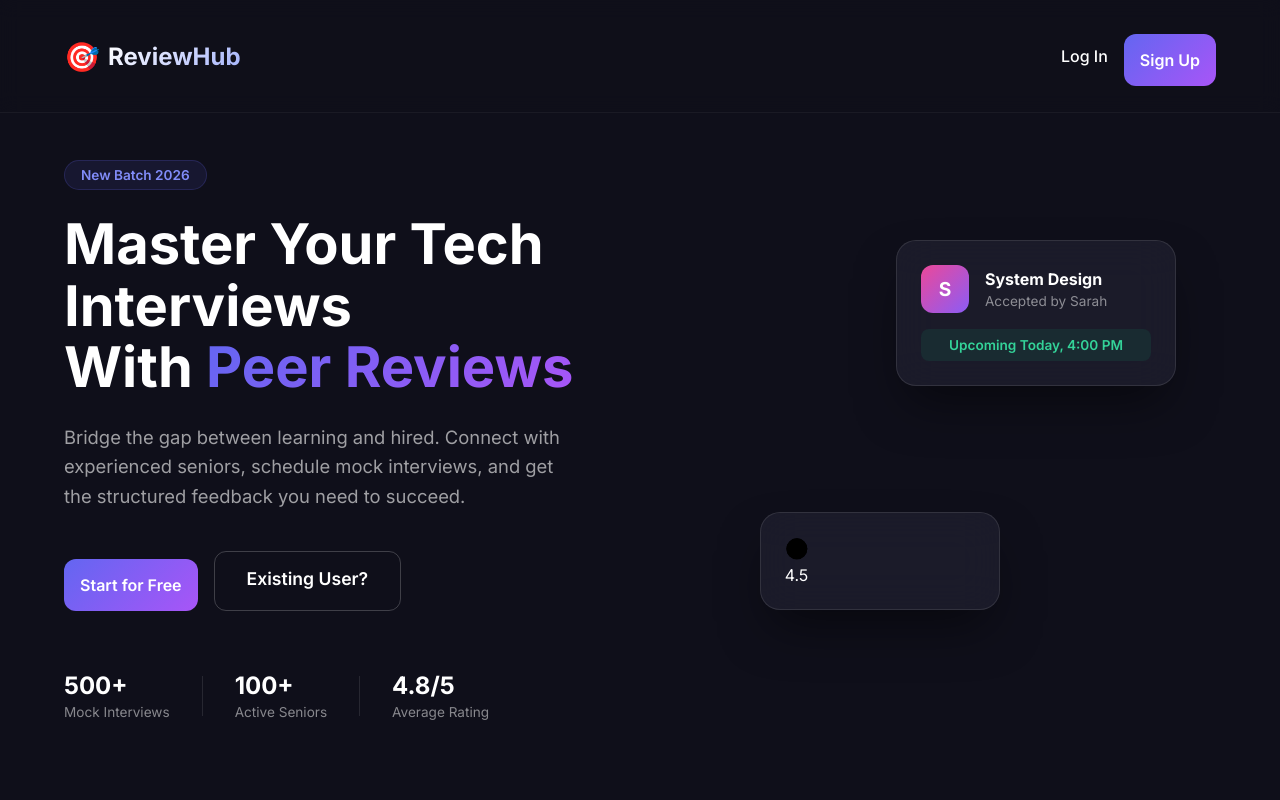
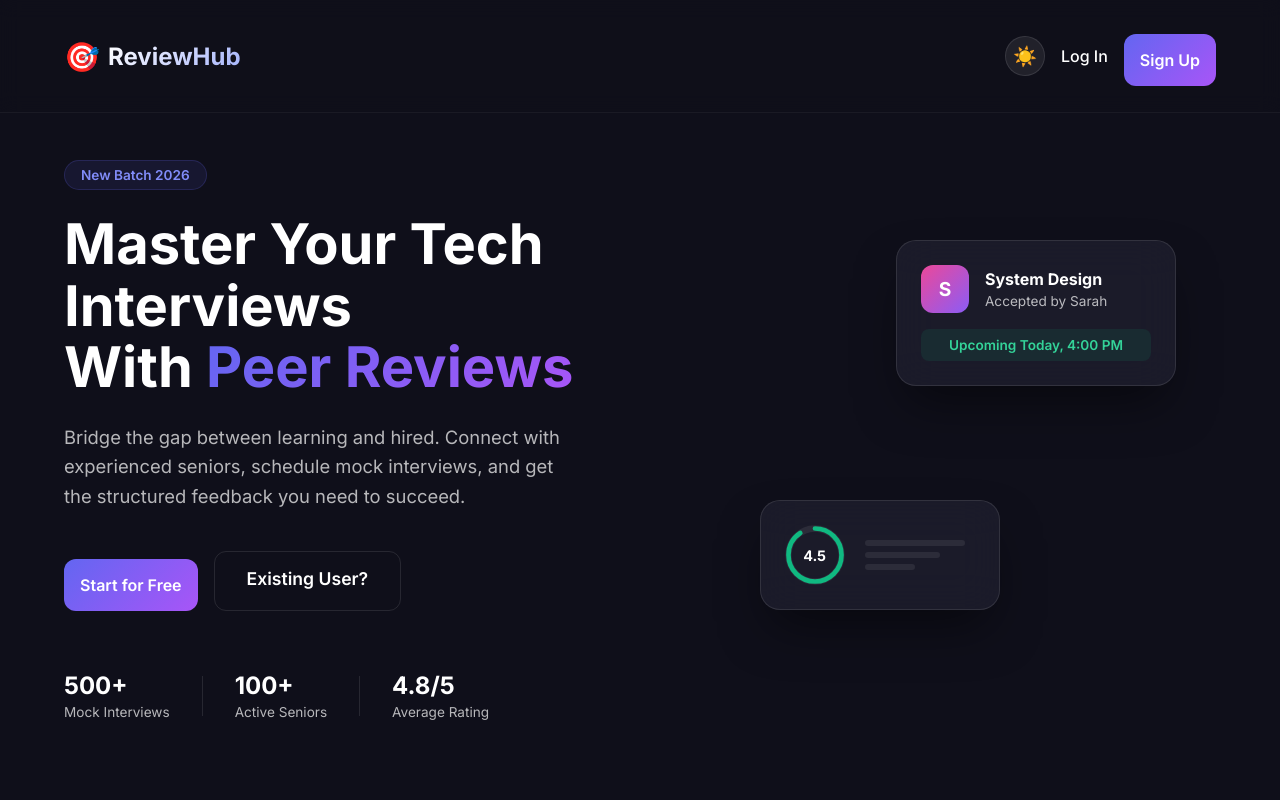
Before and after one commit to kpmisthah/review-system-frontend, a React (Vite) app: page / in a window 1280 px wide. Shown: the top 800 px of the page. Built offline with nearby package versions, Linux system fonts and the light colour scheme; no server answers.

Commit message:
feat(pages): redesign Home page

```diff
--- a/src/pages/Home.css
+++ b/src/pages/Home.css
@@ -1,10 +1,11 @@
 /* Global Home Styles */
 .home-page {
-    background-color: #0f0f1a;
+    background-color: var(--bg-primary);
     min-height: 100vh;
-    color: #fff;
+    color: var(--text-primary);
     font-family: 'Inter', system-ui, -apple-system, sans-serif;
     overflow-x: hidden;
+    transition: background-color 0.3s ease;
 }
 
 /* Nav */
@@ -14,10 +15,10 @@
     top: 0;
     left: 0;
     right: 0;
-    background: rgba(15, 15, 26, 0.8);
+    background: var(--glass-bg);
     backdrop-filter: blur(10px);
     z-index: 100;
-    border-bottom: 1px solid rgba(255, 255, 255, 0.05);
+    border-bottom: 1px solid var(--glass-border);
 }
 
 .nav-container {
@@ -35,6 +36,7 @@
     gap: 8px;
     font-size: 1.5rem;
     font-weight: 700;
+    color: var(--text-primary);
 }
 
 .brand-icon {
@@ -42,7 +44,14 @@
 }
 
 .brand-text {
-    background: linear-gradient(135deg, #fff 0%, #a5b4fc 100%);
+    background: linear-gradient(135deg, var(--text-primary) 0%, #a5b4fc 100%);
+    -webkit-background-clip: text;
+    background-clip: text;
+    -webkit-text-fill-color: transparent;
+}
+
+[data-theme='light'] .brand-text {
+    background: linear-gradient(135deg, var(--primary) 0%, var(--accent) 100%);
     -webkit-background-clip: text;
     background-clip: text;
     -webkit-text-fill-color: transparent;
@@ -77,6 +86,12 @@
     border: 1px solid rgba(99, 102, 241, 0.2);
 }
 
+[data-theme='light'] .badge-new {
+    color: var(--primary);
+    border-color: var(--primary);
+    background: rgba(99, 102, 241, 0.1);
+}
+
 .hero-content h1 {
     font-size: 3.5rem;
     line-height: 1.1;
@@ -93,7 +108,7 @@
 
 .hero-subtitle {
     font-size: 1.15rem;
-    color: rgba(255, 255, 255, 0.6);
+    color: var(--text-secondary);
     line-height: 1.6;
     margin-bottom: 40px;
     max-width: 500px;
@@ -107,7 +122,7 @@
 
 /* Auth Buttons */
 .btn-text {
-    color: #fff;
+    color: var(--text-primary);
     text-decoration: none;
     font-weight: 500;
     transition: color 0.2s;
@@ -141,8 +156,8 @@
 
 .btn-outline {
     background: transparent;
-    color: #fff;
-    border: 1px solid rgba(255, 255, 255, 0.2);
+    color: var(--text-primary);
+    border: 1px solid var(--border-color);
     padding: 16px 32px;
     font-size: 1.1rem;
     border-radius: 12px;
@@ -152,8 +167,8 @@
 }
 
 .btn-outline:hover {
-    border-color: #fff;
-    background: rgba(255, 255, 255, 0.05);
+    border-color: var(--text-primary);
+    background: var(--bg-card-hover);
 }
 
 /* Stats */
@@ -171,19 +186,19 @@
 .stat-number {
     font-size: 1.5rem;
     font-weight: 700;
-    color: #fff;
+    color: var(--text-primary);
 }
 
 .stat-label {
     font-size: 0.85rem;
-    color: rgba(255, 255, 255, 0.5);
+    color: var(--text-secondary);
     margin-top: 4px;
 }
 
 .stat-divider {
     width: 1px;
     height: 40px;
-    background: rgba(255, 255, 255, 0.1);
+    background: var(--border-color);
 }
 
 /* Hero Visual & Animations */
@@ -194,12 +209,12 @@
 
 .visual-card {
     position: absolute;
-    background: rgba(30, 30, 46, 0.8);
+    background: var(--bg-card);
     backdrop-filter: blur(20px);
-    border: 1px solid rgba(255, 255, 255, 0.1);
+    border: 1px solid var(--border-color);
     border-radius: 20px;
     padding: 24px;
-    box-shadow: 0 25px 50px -12px rgba(0, 0, 0, 0.5);
+    box-shadow: 0 25px 50px -12px var(--shadow-color);
 }
 
 .floating-card-1 {
@@ -238,18 +253,19 @@
     justify-content: center;
     font-weight: 700;
     font-size: 1.2rem;
+    color: #fff;
 }
 
 .card-header h4 {
     margin: 0;
     font-size: 1rem;
-    color: #fff;
+    color: var(--text-primary);
 }
 
 .card-header p {
     margin: 4px 0 0;
     font-size: 0.85rem;
-    color: rgba(255, 255, 255, 0.5);
+    color: var(--text-secondary);
 }
 
 .card-status {
@@ -273,6 +289,7 @@
 .features-section h2 {
     font-size: 2.5rem;
     margin-bottom: 60px;
+    color: var(--text-primary);
 }
 
 .features-grid {
@@ -282,8 +299,8 @@
 }
 
 .feature-card {
-    background: rgba(255, 255, 255, 0.02);
-    border: 1px solid rgba(255, 255, 255, 0.05);
+    background: var(--bg-card);
+    border: 1px solid var(--border-color);
     padding: 40px;
     border-radius: 24px;
     text-align: left;
@@ -292,13 +309,13 @@
 
 .feature-card:hover {
     transform: translateY(-8px);
-    background: rgba(255, 255, 255, 0.04);
+    background: var(--bg-card-hover);
 }
 
 .feature-icon {
     font-size: 3rem;
     margin-bottom: 24px;
-    background: rgba(255, 255, 255, 0.05);
+    background: var(--bg-input);
     width: 80px;
     height: 80px;
     display: flex;
@@ -310,12 +327,96 @@
 .feature-card h3 {
     font-size: 1.5rem;
     margin-bottom: 12px;
-    color: #fff;
+    color: var(--text-primary);
 }
 
 .feature-card p {
-    color: rgba(255, 255, 255, 0.6);
+    color: var(--text-secondary);
     line-height: 1.6;
+}
+
+/* Theme Toggle */
+.theme-toggle {
+    background: var(--bg-input);
+    border: 1px solid var(--border-color);
+    color: var(--text-primary);
+    width: 40px;
+    height: 40px;
+    border-radius: 50%;
+    display: flex;
+    align-items: center;
+    justify-content: center;
+    font-size: 1.2rem;
+    cursor: pointer;
+    transition: all 0.3s ease;
+    padding: 0;
+}
+
+.theme-toggle:hover {
+    background: var(--bg-secondary);
+    transform: rotate(15deg);
+}
+
+/* Visual Assets for Cards */
+.score-circle {
+    position: relative;
+    width: 60px;
+    height: 60px;
+}
+
+.circular-chart {
+    display: block;
+    max-width: 100%;
+    max-height: 100%;
+}
+
+.circle-bg {
+    fill: none;
+    stroke: var(--bg-input);
+    stroke-width: 3.8;
+}
+
+.circle {
+    fill: none;
+    stroke-width: 2.8;
+    stroke-linecap: round;
+    stroke: #10b981;
+    animation: progress 1s ease-out forwards;
+}
+
+.score-text {
+    position: absolute;
+    top: 50%;
+    left: 50%;
+    transform: translate(-50%, -50%);
+    font-weight: 700;
+    color: var(--text-primary);
+    font-size: 0.9rem;
+}
+
+.feedback-preview {
+    display: flex;
+    flex-direction: column;
+    gap: 6px;
+    width: 100px;
+}
+
+.line {
+    height: 6px;
+    background: var(--bg-input);
+    border-radius: 3px;
+}
+
+.line.full {
+    width: 100%;
+}
+
+.line.three-quarter {
+    width: 75%;
+}
+
+.line.half {
+    width: 50%;
 }
 
 /* Animations */
@@ -354,6 +455,5 @@
 
     .hero-visual {
         display: none;
-        /* Hide complex visuals on mobile for simplicity */
     }
 }
--- a/src/pages/Home.jsx
+++ b/src/pages/Home.jsx
@@ -1,10 +1,12 @@
 import { Link } from 'react-router-dom';
 import { useAuth } from '../context/AuthContext';
+import { useTheme } from '../context/ThemeContext';
 import { Navigate } from 'react-router-dom';
 import './Home.css';
 
 const Home = () => {
     const { isAuthenticated } = useAuth();
+    const { theme, toggleTheme } = useTheme();
 
     // If user is already logged in, redirect to dashboard
     if (isAuthenticated) {
@@ -20,6 +22,9 @@ const Home = () => {
                         <span className="brand-text">ReviewHub</span>
                     </div>
                     <div className="nav-auth">
+                        <button onClick={toggleTheme} className="theme-toggle" title="Toggle Theme">
+                            {theme === 'dark' ? '☀️' : '🌙'}
+                        </button>
                         <Link to="/login" className="btn-text">Log In</Link>
                         <Link to="/register" className="btn-primary">Sign Up</Link>
                     </div>
```
